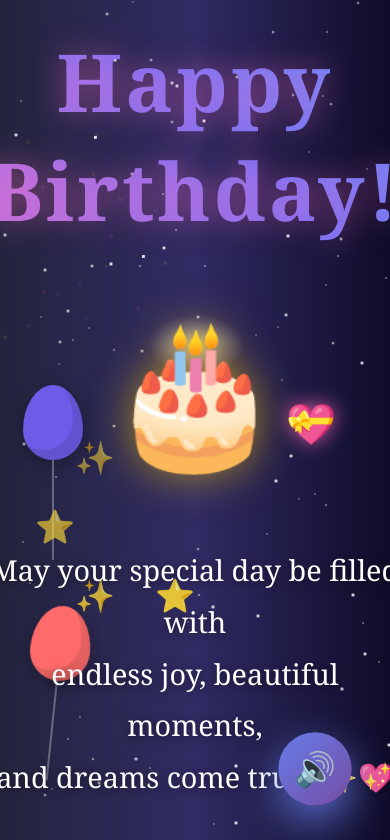
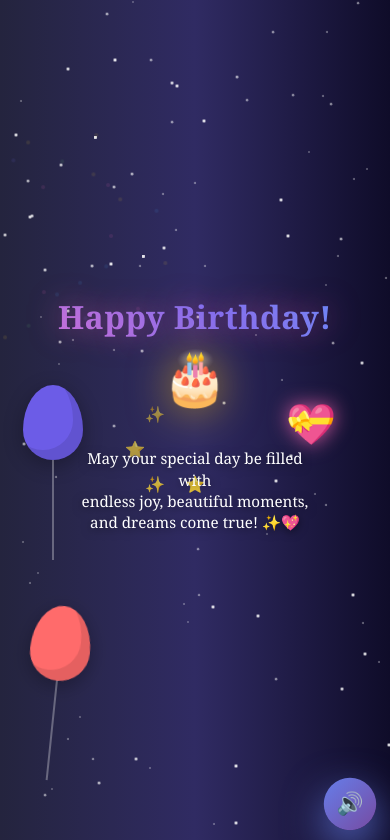
Before and after one commit to GhazanfarTaqi/happybithday, a plain HTML site: page index.html in a window 390 px wide. Shown: the top 840 px of the page. Drawn offline with Linux system fonts and the light colour scheme.

Commit message:
Happy Birthday1

```diff
--- a/index.html
+++ b/index.html
@@ -16,7 +16,9 @@
             overflow: hidden;
             background: #0f0c29;
             background: linear-gradient(to right, #24243e, #302b63, #0f0c29);
+            min-height: 100vh;
             height: 100vh;
+            width: 100vw;
             display: flex;
             justify-content: center;
             align-items: center;
@@ -50,6 +52,8 @@
             text-align: center;
             z-index: 10;
             position: relative;
+            padding: 20px;
+            max-width: 100%;
         }
 
         h1 {
@@ -60,10 +64,27 @@
             -webkit-text-fill-color: transparent;
             background-clip: text;
             animation: gradientShift 3s ease infinite, floatText 3s ease-in-out infinite;
-            margin-bottom: 30px;
+            margin-bottom: 20px;
             font-weight: bold;
             letter-spacing: 3px;
             text-shadow: 0 0 30px rgba(255, 110, 196, 0.5);
+            padding: 0 10px;
+        }
+
+        @media (max-width: 768px) {
+            h1 {
+                font-size: 2.5rem;
+                letter-spacing: 1px;
+                margin-bottom: 15px;
+            }
+        }
+
+        @media (max-width: 480px) {
+            h1 {
+                font-size: 2rem;
+                letter-spacing: 0.5px;
+                margin-bottom: 10px;
+            }
         }
 
         @keyframes gradientShift {
@@ -80,7 +101,7 @@
         .cake-container {
             position: relative;
             display: inline-block;
-            margin: 40px 0;
+            margin: 20px 0;
         }
 
         .cake {
@@ -88,6 +109,24 @@
             filter: drop-shadow(0 0 20px rgba(255, 200, 0, 0.6));
             animation: cakeBounce 2s ease-in-out infinite;
             display: inline-block;
+        }
+
+        @media (max-width: 768px) {
+            .cake {
+                font-size: 4rem;
+            }
+            .cake-container {
+                margin: 15px 0;
+            }
+        }
+
+        @media (max-width: 480px) {
+            .cake {
+                font-size: 3rem;
+            }
+            .cake-container {
+                margin: 10px 0;
+            }
         }
 
         @keyframes cakeBounce {
@@ -102,9 +141,35 @@
             animation: sparkleRotate 3s linear infinite;
         }
 
+        @media (max-width: 768px) {
+            .sparkle {
+                font-size: 1.2rem;
+            }
+        }
+
+        @media (max-width: 480px) {
+            .sparkle {
+                font-size: 1rem;
+            }
+        }
+
         @keyframes sparkleRotate {
             0% { transform: rotate(0deg) translateX(80px) rotate(0deg); opacity: 1; }
             100% { transform: rotate(360deg) translateX(80px) rotate(-360deg); opacity: 0.3; }
+        }
+
+        @media (max-width: 768px) {
+            @keyframes sparkleRotate {
+                0% { transform: rotate(0deg) translateX(50px) rotate(0deg); opacity: 1; }
+                100% { transform: rotate(360deg) translateX(50px) rotate(-360deg); opacity: 0.3; }
+            }
+        }
+
+        @media (max-width: 480px) {
+            @keyframes sparkleRotate {
+                0% { transform: rotate(0deg) translateX(40px) rotate(0deg); opacity: 1; }
+                100% { transform: rotate(360deg) translateX(40px) rotate(-360deg); opacity: 0.3; }
+            }
         }
 
         .message {
@@ -113,8 +178,26 @@
             line-height: 1.8;
             max-width: 700px;
             margin: 0 auto;
+            padding: 0 20px;
             animation: fadeInUp 2s ease-out 0.5s both;
             text-shadow: 0 2px 10px rgba(0, 0, 0, 0.5);
+        }
+
+        @media (max-width: 768px) {
+            .message {
+                font-size: 1.1rem;
+                line-height: 1.5;
+                max-width: 90%;
+                padding: 0 15px;
+            }
+        }
+
+        @media (max-width: 480px) {
+            .message {
+                font-size: 0.95rem;
+                line-height: 1.4;
+                padding: 0 10px;
+            }
         }
 
         @keyframes fadeInUp {
@@ -241,6 +324,27 @@
             align-items: center;
             justify-content: center;
             animation: pulse 2s infinite;
+            touch-action: manipulation;
+        }
+
+        @media (max-width: 768px) {
+            .music-btn {
+                width: 55px;
+                height: 55px;
+                bottom: 20px;
+                right: 20px;
+                font-size: 1.5rem;
+            }
+        }
+
+        @media (max-width: 480px) {
+            .music-btn {
+                width: 50px;
+                height: 50px;
+                bottom: 15px;
+                right: 15px;
+                font-size: 1.3rem;
+            }
         }
 
         @keyframes pulse {
@@ -258,7 +362,7 @@
     </style>
 </head>
 <body>
-    <audio id="bgMusic"  loop>
+    <audio id="bgMusic" loop>
         <source src="./song.mp3" type="audio/mpeg">
     </audio>
 
@@ -287,7 +391,7 @@
     <script>
         const music = document.getElementById('bgMusic');
         const musicBtn = document.getElementById('musicBtn');
-        let isPlaying = true;
+        let isPlaying = false;
 
         // Auto-play music on page load
         window.addEventListener('load', () => {
```
